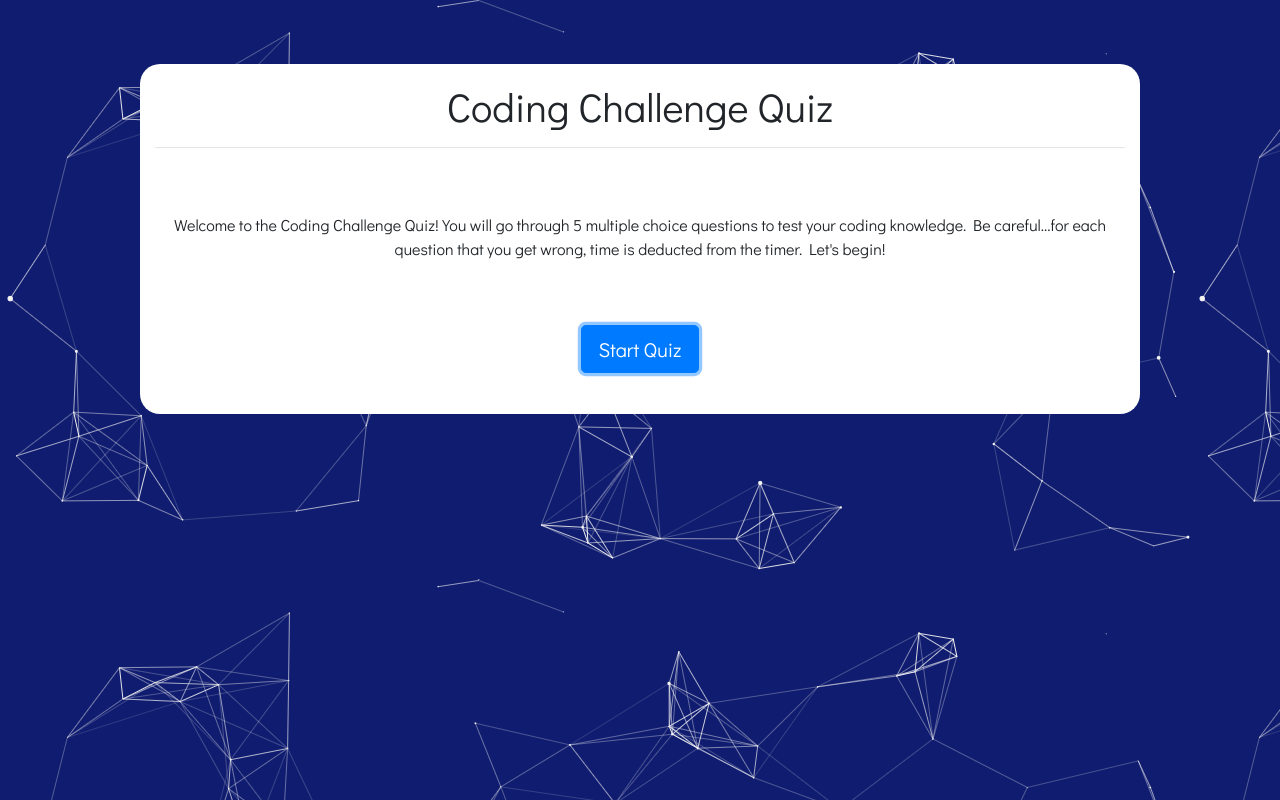
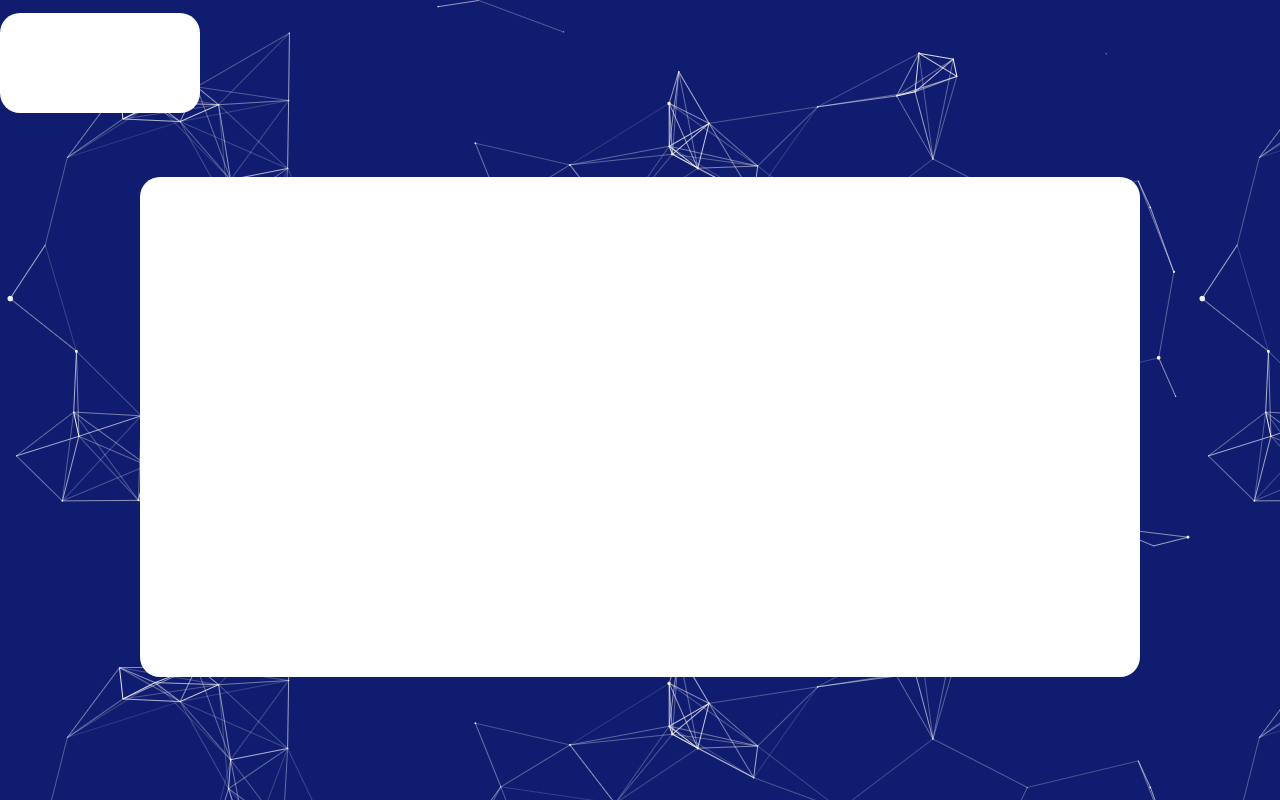
Before and after one commit to geneSaiyan/Code-Quiz, a plain HTML site: page index.html in a window 1280 px wide. Both pictures are taken after a click on the button "Start Quiz". Drawn offline with nearby package versions, Linux system fonts and the light colour scheme.

Commit message:
Created timer div and container

```diff
--- a/assets/styles.css
+++ b/assets/styles.css
@@ -3,7 +3,7 @@ body{
     font-family: 'Didact Gothic', sans-serif;
 }
 
-#main-container{
+#welcome-container{
     background-color: white;
     height: 350px;
     width: 1000px;
@@ -23,3 +23,24 @@ body{
 #welcome button{
     margin-top: 5%;
 }
+
+#quiz-container{
+    background-color: white;
+    height: 500px;
+    width: 1000px;
+    margin-top: 5%;
+    border-radius: 20px;
+    display: none;
+}
+
+#timer-container{
+    margin-top: 1%;
+    display: none;
+}
+
+#timer-div{
+    background-color: white;
+    height:100px;
+    width: 200px;
+    border-radius: 20px;
+}
--- a/index.html
+++ b/index.html
@@ -10,8 +10,17 @@
 
 <body>
 
+    <div id="timer-container" class="container-fluid">
+        <div class="row">
+            <div id="timer-div">
 
-    <div class="container-fluid" id="main-container">
+            </div>
+        </div>
+    </div>
+
+
+<!-- Welcome container for code quiz -->
+    <div class="container-fluid" id="welcome-container">
         <div class="row">
 
                 <div id="welcome" class="col-sm-12">
@@ -22,13 +31,25 @@
                         is deducted from the timer. Let's begin!</p>
 
                     <div class="d-flex justify-content-center">
-                        <button type="button" class="btn btn-primary btn-lg">Start Quiz</button>
+                        <button type="button" id="btnStartQuiz" class="btn btn-primary btn-lg">Start Quiz</button>
                     </div>
                 </div>
+
+
+
 
         </div>
 
     </div>
+   <!-- Welcome container for code quiz -->
+   <div class="container-fluid" id="quiz-container">
+    <div class="row">
+
+
+
+    </div>
+
+</div>
 
 
 
--- a/script.js
+++ b/script.js
@@ -1,4 +1,14 @@
 //Main container fade in
-$(document).ready(function(){
-      $("#main-container").fadeIn(2000);
-  });
+$("#welcome-container").fadeIn(2000);
+
+var startButton = document.getElementById("btnStartQuiz");
+
+startButton.addEventListener("click", function(){
+    $("#welcome-container").fadeOut(100);
+    $("#quiz-container").fadeIn(2000);
+    $("#timer-container").fadeIn(2000);
+
+
+
+
+});
```
